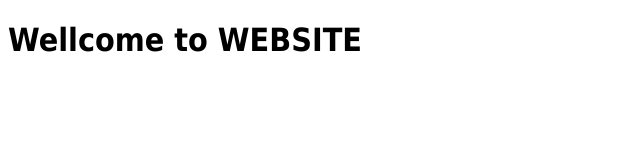
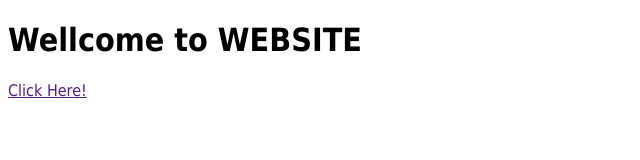
Before and after one commit to herost198/anh.github.io, a plain HTML site: page index.html in a window 1280 px wide. Shown: the whole page, without its empty margins (0-640 px from the left). Drawn offline with Linux system fonts and the light colour scheme.

Commit message:
edit file html

```diff
--- a/index.html
+++ b/index.html
@@ -7,5 +7,8 @@
 </head>
 <body>
 	<h1>Wellcome to WEBSITE</h1>
+	<div>
+		<a href="">Click Here!</a>
+	</div>
 </body>
 </html>
```
